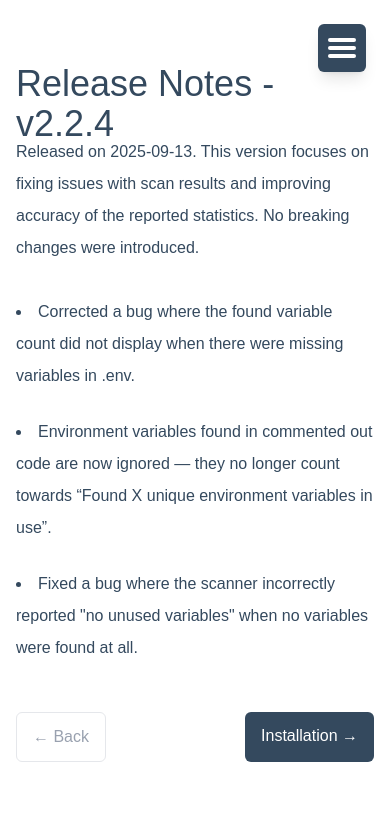
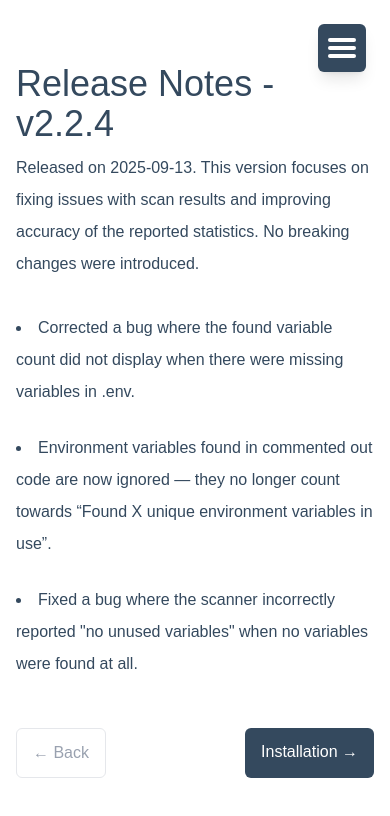
Before and after one commit to Chrilleweb/dotenv-diff-docs, a SvelteKit app: page /v2.2.4 in a window 390 px wide. Shown: the top 816 px of the page. Built offline with nearby package versions, Linux system fonts and the light colour scheme.

Commit message:
small fix

```diff
--- a/src/routes/v2.2.4/+page.svelte
+++ b/src/routes/v2.2.4/+page.svelte
@@ -31,7 +31,7 @@
 <div class="space-y-6">
 	<Title fullText="Release Notes - v2.2.4" />
 
-	<p class="mb-8">
+	<p class="mb-8 mt-8 sm:mt-0">
 		Released on 2025-09-13. This version focuses on fixing issues with scan results and improving
 		accuracy of the reported statistics. No breaking changes were introduced.
 	</p>
```
